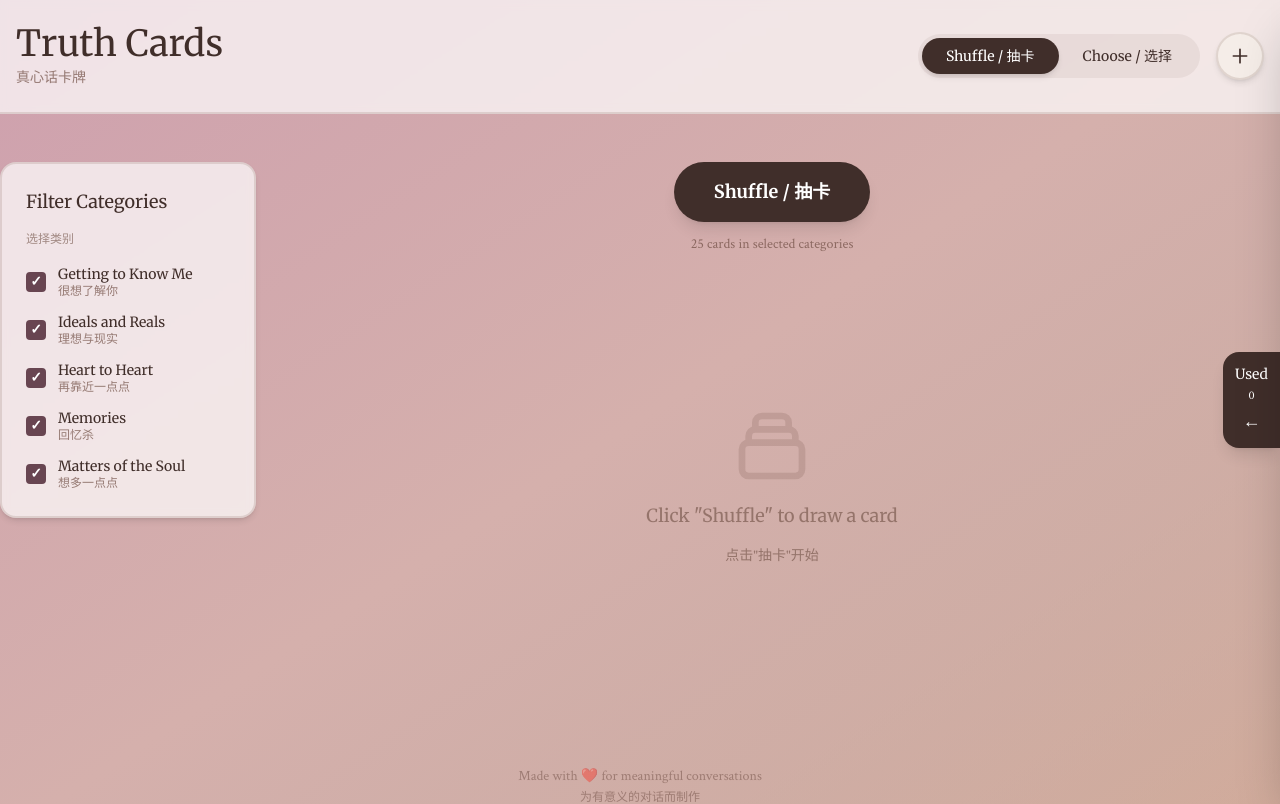
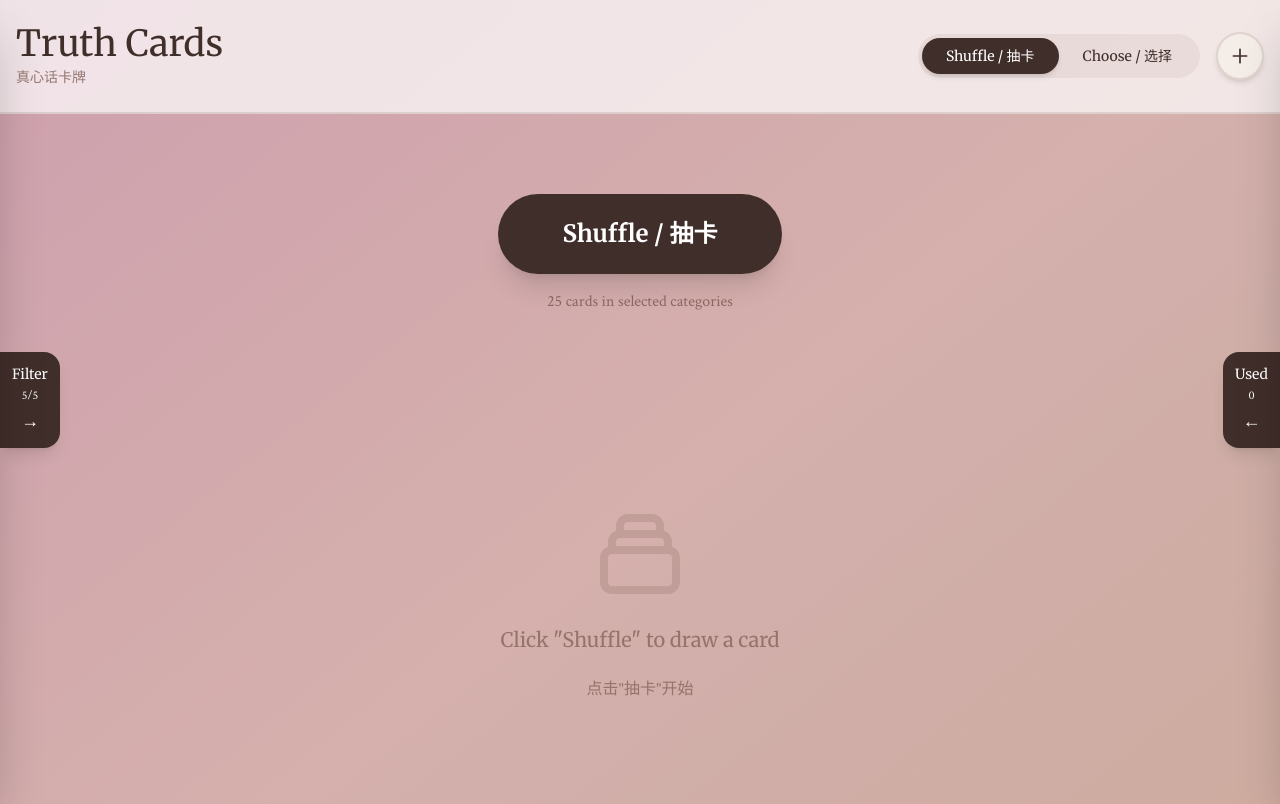
Before and after one commit to Enrong-Pan-Peter/truth-card-game, a React (Vite) app: page / in a window 1280 px wide. Shown: the top 804 px of the page. Built offline with nearby package versions, Linux system fonts and the light colour scheme.

Commit message:
UI Changes
1. add a left side bar to hold question category filter
2. modify display position of question card and enlarge shuffle button
3. fix bugs

```diff
--- a/src/components/ShuffleMode.jsx
+++ b/src/components/ShuffleMode.jsx
@@ -5,6 +5,7 @@ import { drawRandomCard, areAllCardsUsed, getCategoryDisplay } from '../utils/ga
 const ShuffleMode = ({ activeDeck, onCardDrawn, onReset }) => {
   const [currentCard, setCurrentCard] = useState(null);
   const [isDrawing, setIsDrawing] = useState(false);
+  const [isFilterOpen, setIsFilterOpen] = useState(false);
   const [selectedCategories, setSelectedCategories] = useState({
     getting_to_know: true,
     ideals_reals: true,
@@ -48,22 +49,72 @@ const ShuffleMode = ({ activeDeck, onCardDrawn, onReset }) => {
   const categories = ['getting_to_know', 'ideals_reals', 'heart_to_heart', 'memories', 'matters_of_soul'];
 
   return (
-    <div className="flex flex-col lg:flex-row gap-6 max-w-7xl mx-auto">
-      {/* Category Filter Sidebar - shifts to top on mobile */}
-      <div className="w-full lg:w-64 flex-shrink-0 order-2 lg:order-1 lg:-ml-4">
-        <div className="bg-white/70 backdrop-blur-sm rounded-2xl p-4 lg:p-6 shadow-md border-2 border-warm-brown-light/20 lg:sticky lg:top-14">
-          <h3 className="text-base lg:text-lg font-display text-warm-brown-dark mb-3 lg:mb-4">
+    <div className="relative">
+      {/* Filter Toggle Button (Left side) */}
+      <button
+        onClick={() => setIsFilterOpen(!isFilterOpen)}
+        className={`
+          fixed top-1/2 -translate-y-1/2 z-40
+          bg-warm-coral text-white p-3 rounded-r-2xl shadow-lg
+          transition-all duration-300 hover:bg-warm-coral/90
+          ${isFilterOpen ? 'left-80' : 'left-0'}
+        `}
+        aria-label="Toggle filter categories"
+      >
+        <div className="flex flex-col items-center gap-1">
+          <span className="text-sm font-display">Filter</span>
+          <span className="text-xs">{Object.values(selectedCategories).filter(Boolean).length}/5</span>
+          <span className="text-lg">{isFilterOpen ? '←' : '→'}</span>
+        </div>
+      </button>
+
+      {/* Backdrop */}
+      {isFilterOpen && (
+        <div
+          onClick={() => setIsFilterOpen(false)}
+          className="fixed inset-0 bg-black/20 z-30 md:hidden"
+        />
+      )}
+
+      {/* Filter Sidebar (Left side, collapsible) */}
+      <div
+        className={`
+          fixed top-0 left-0 h-full w-80 bg-warm-cream shadow-2xl z-40
+          transform transition-transform duration-300 ease-in-out
+          ${isFilterOpen ? 'translate-x-0' : '-translate-x-full'}
+          flex flex-col
+        `}
+      >
+        {/* Header */}
+        <div className="p-6 border-b-2 border-warm-brown-light/20 bg-warm-sand/30">
+          <div className="flex items-center justify-between mb-2">
+            <h2 className="text-2xl font-display text-warm-brown-dark">
               Filter Categories
-          </h3>
-          <p className="text-xs text-warm-brown/60 mb-3 lg:mb-4">选择类别</p>
+            </h2>
+            <button
+              onClick={() => setIsFilterOpen(false)}
+              className="text-warm-brown hover:text-warm-brown-dark transition-colors"
+              aria-label="Close sidebar"
+            >
+              <svg className="w-6 h-6" fill="none" stroke="currentColor" viewBox="0 0 24 24">
+                <path strokeLinecap="round" strokeLinejoin="round" strokeWidth={2} d="M6 18L18 6M6 6l12 12" />
+              </svg>
+            </button>
+          </div>
+          <p className="text-sm text-warm-brown/70">选择类别</p>
+          <p className="text-xs text-warm-brown/60 mt-1">
+            {Object.values(selectedCategories).filter(Boolean).length} selected
+          </p>
+        </div>
 
-          <div className="space-y-2 lg:space-y-3">
+        {/* Categories List */}
+        <div className="flex-1 overflow-y-auto p-4 space-y-2">
           {categories.map(category => {
             const display = getCategoryDisplay(category);
             return (
               <label
                 key={category}
-                  className="flex items-center gap-2 lg:gap-3 cursor-pointer group"
+                className="flex items-center gap-3 cursor-pointer group p-3 rounded-xl hover:bg-white/50 transition-colors"
               >
                 <input
                   type="checkbox"
@@ -72,10 +123,10 @@ const ShuffleMode = ({ activeDeck, onCardDrawn, onReset }) => {
                   className="w-5 h-5 rounded border-2 border-warm-brown-light/40 checked:bg-warm-peach checked:border-warm-peach focus:ring-warm-peach focus:ring-2 accent-warm-peach flex-shrink-0"
                 />
                 <div className="flex-1 min-w-0">
-                    <p className="text-xs lg:text-sm font-display text-warm-brown-dark group-hover:text-warm-peach transition-colors truncate">
+                  <p className="text-sm font-display text-warm-brown-dark group-hover:text-warm-peach transition-colors">
                     {display.en}
                   </p>
-                    <p className="text-xs text-warm-brown/70 truncate">
+                  <p className="text-xs text-warm-brown/70">
                     {display.zh}
                   </p>
                 </div>
@@ -83,28 +134,34 @@ const ShuffleMode = ({ activeDeck, onCardDrawn, onReset }) => {
             );
           })}
         </div>
+
+        {/* Footer */}
+        <div className="p-4 border-t-2 border-warm-brown-light/20 bg-warm-sand/30">
+          <p className="text-xs text-warm-brown/60 text-center">
+            Select categories to include in shuffle
+          </p>
         </div>
       </div>
 
-      {/* Main Content - centered */}
-      <div className="flex-1 space-y-6 lg:space-y-8 order-1 lg:order-2">
-        {/* Shuffle Button */}
+      {/* Main Content - Centered and Larger */}
+      <div className="max-w-5xl mx-auto px-4 py-8 space-y-10">
+        {/* Shuffle Button - Larger */}
         <div className="text-center">
           <button
             onClick={handleShuffle}
             disabled={allUsed || isDrawing}
             className={`
-              px-8 lg:px-10 py-3 lg:py-4 rounded-full text-base lg:text-lg font-display font-semibold
+              px-16 py-6 rounded-full text-2xl font-display font-semibold
               transition-all duration-300 transform
               ${allUsed || isDrawing
                 ? 'bg-warm-brown-light/30 text-warm-brown-light cursor-not-allowed'
-                : 'bg-warm-coral text-white hover:bg-warm-coral/90 hover:scale-105 active:scale-95 shadow-lg hover:shadow-xl'
+                : 'bg-warm-coral text-white hover:bg-warm-coral/90 hover:scale-105 active:scale-95 shadow-xl hover:shadow-2xl'
               }
             `}
           >
             {isDrawing ? (
-              <span className="flex items-center gap-2">
-                <span className="inline-block w-4 h-4 border-2 border-white border-t-transparent rounded-full animate-spin" />
+              <span className="flex items-center gap-3">
+                <span className="inline-block w-6 h-6 border-3 border-white border-t-transparent rounded-full animate-spin" />
                 Drawing...
               </span>
             ) : allUsed ? (
@@ -114,23 +171,25 @@ const ShuffleMode = ({ activeDeck, onCardDrawn, onReset }) => {
             )}
           </button>
 
-          <p className="mt-3 text-xs lg:text-sm text-warm-brown/70">
+          <p className="mt-4 text-base text-warm-brown/70">
             {filteredDeck.length} cards in selected categories
           </p>
         </div>
 
-        {/* Current Card Display - centered */}
-        <div className="min-h-[300px] lg:min-h-[400px] flex items-center justify-center px-4 lg:px-0">
+        {/* Current Card Display - Larger and Centered */}
+        <div className="min-h-[500px] flex items-center justify-center">
           {currentCard ? (
+            <div className="w-full">
               <Card question={currentCard} />
+            </div>
           ) : (
-            <div className="text-center space-y-4 text-warm-brown/60 px-4">
+            <div className="text-center space-y-6 text-warm-brown/60 px-4">
               {allUsed ? (
                 <>
-                  <p className="text-lg lg:text-xl font-display">All cards have been used!</p>
+                  <p className="text-2xl font-display">All cards have been used!</p>
                   <button
                     onClick={onReset}
-                    className="px-6 py-3 bg-warm-peach text-white rounded-full font-display hover:bg-warm-peach/80 transition-colors duration-200"
+                    className="px-8 py-4 bg-warm-peach text-white rounded-full font-display text-lg hover:bg-warm-peach/80 transition-colors duration-200 shadow-lg"
                   >
                     Reset Deck / 重置卡牌
                   </button>
@@ -138,7 +197,7 @@ const ShuffleMode = ({ activeDeck, onCardDrawn, onReset }) => {
               ) : (
                 <>
                   <svg
-                    className="w-16 lg:w-20 h-16 lg:h-20 mx-auto opacity-30"
+                    className="w-24 h-24 mx-auto opacity-30"
                     fill="none"
                     stroke="currentColor"
                     viewBox="0 0 24 24"
@@ -150,8 +209,8 @@ const ShuffleMode = ({ activeDeck, onCardDrawn, onReset }) => {
                       d="M19 11H5m14 0a2 2 0 012 2v6a2 2 0 01-2 2H5a2 2 0 01-2-2v-6a2 2 0 012-2m14 0V9a2 2 0 00-2-2M5 11V9a2 2 0 012-2m0 0V5a2 2 0 012-2h6a2 2 0 012 2v2M7 7h10"
                     />
                   </svg>
-                  <p className="text-base lg:text-lg font-display">Click "Shuffle" to draw a card</p>
-                  <p className="text-sm">点击"抽卡"开始</p>
+                  <p className="text-xl font-display">Click "Shuffle" to draw a card</p>
+                  <p className="text-base">点击"抽卡"开始</p>
                 </>
               )}
             </div>
--- a/src/components/Sketches.jsx
+++ b/src/components/Sketches.jsx
@@ -1,6 +1,6 @@
 // This component loads an image from the public folder
 // To use your own image:
-// 1. Put your image in: /public/ear-sketch.png (or .jpg, .svg)
+// 1. Put your image in: /public/card-picture.png (or .jpg, .svg)
 // 2. Change the filename below to match
 // 3. Use transparent PNG for best results
 // 4. The image will automatically show on every card
@@ -9,14 +9,14 @@ export const CardPicture = () => (
   <div className="w-full h-full flex items-center justify-center">
     <img
       src="/totoro.png"
-      alt="Listening ear"
+      alt="Card picture"
       className="w-full h-full object-contain"
       style={{ maxWidth: '100%', maxHeight: '100%' }}
     />
   </div>
 );
 
-// Always return the same ear image
+// Always return the same card picture
 export const getRandomSketch = () => {
   return CardPicture;
 };
--- a/src/components/UsedCardsSidebar.jsx
+++ b/src/components/UsedCardsSidebar.jsx
@@ -104,7 +104,7 @@ const UsedCardsSidebar = ({ usedCards, onReturnCard }) => {
         {usedCards.length > 0 && (
           <div className="p-4 border-t-2 border-warm-brown-light/20 bg-warm-sand/30">
             <p className="text-xs text-warm-brown/60 text-center">
-              Click ↩️ to return a card to the active deck
+              Click 🔙 to return a card to the active deck
             </p>
           </div>
         )}
```
Also changed, not shown: src/components/Card.jsx (+9 -9 lines). Lines whose indentation alone changed are shown as unchanged.
